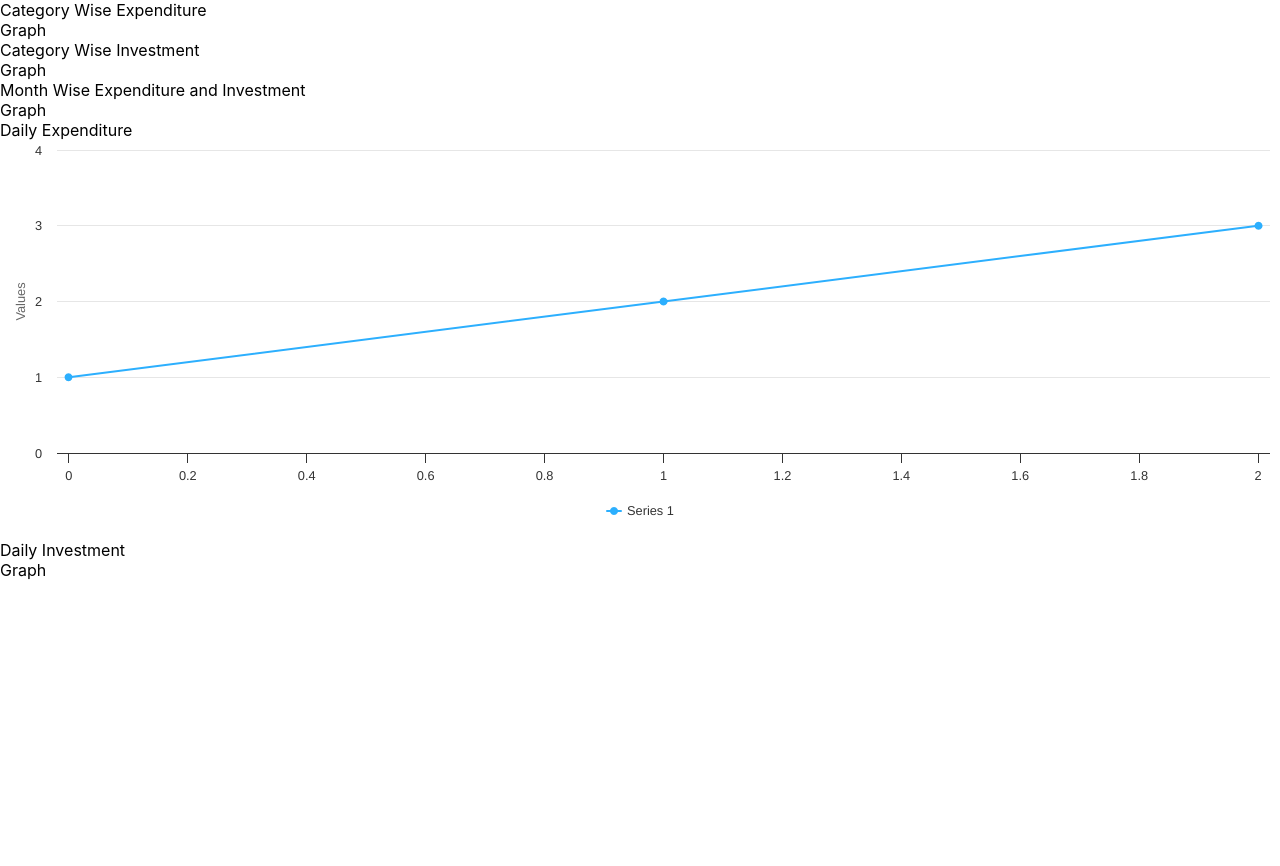
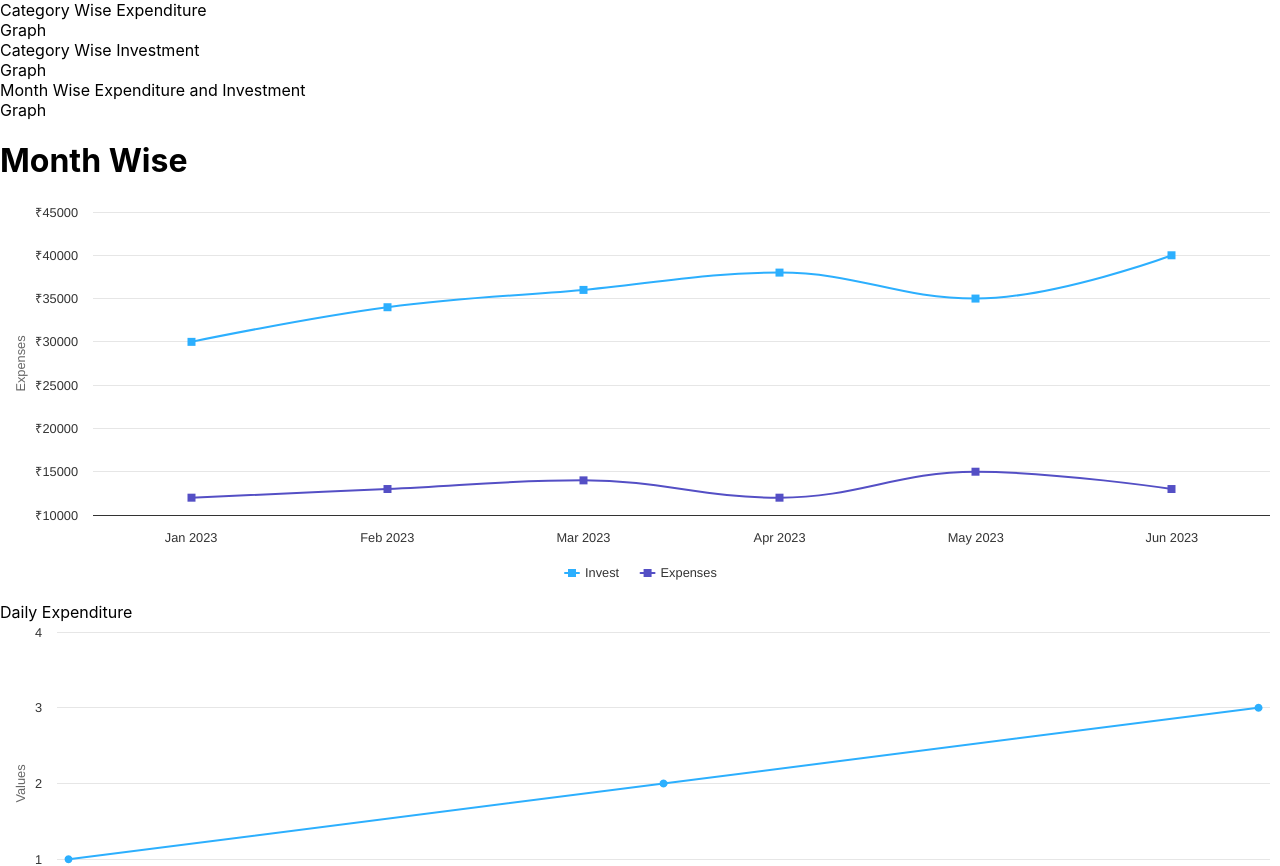
Before and after one commit to pranshuagrawal/fund-manager-hackathon-2023, a React (Create React App) app: page / in a window 1280 px wide. Shown: the top 866 px of the page. Before the commit the page ends 800 px from the top, so only its background shows below. Built offline with nearby package versions, Linux system fonts and the light colour scheme.

Commit message:
monthwise graphs rendered

```diff
--- a/src/components/MonthWise/index.jsx
+++ b/src/components/MonthWise/index.jsx
@@ -1,12 +1,74 @@
-const MonthWise = () => {
+import Highcharts from "highcharts";
+import HighchartsReact from "highcharts-react-official";
+
+const MonthWise = ({ data, limits }) => {
+  const { invest, spend } = data;
+
+  const xAxisData = invest.map(item => {
+    return item?.month;
+  })
+
+  const yAxisDataInvest = invest.map(item => {
+    return item?.amount
+  })
+
+  const yAxisDataSpend = spend.map(item => {
+    return item?.amount
+  })
+
+  const options = {
+    chart: {
+      type: "spline",
+    },
+    title: {
+      text: null,
+    },
+    series: [
+      {
+        name: 'Invest',
+        marker: {
+            symbol: 'square'
+        },
+        data: yAxisDataInvest,
+      },
+      {
+        name: 'Expenses',
+        marker: {
+            symbol: 'square'
+        },
+        data: yAxisDataSpend,
+      },
+    ],
+    xAxis: {
+      categories: xAxisData,
+      accessibility: {
+        description: "Expenditure",
+      },
+    },
+    yAxis: {
+      title: {
+        text: "Expenses",
+      },
+      labels: {
+        format: "₹{value}",
+      },
+    },
+    credits: {
+      enabled: false,
+    },
+  };
   return (
+    <>
       <div className="row">
         <div className="column">
           <div className="heading">Month Wise Expenditure and Investment</div>
           <div className="graph-container">Graph</div>
         </div>
       </div>
-    )
-}
+      <h1>Month Wise</h1>
+      <HighchartsReact highcharts={Highcharts} options={options} />
+    </>
+  );
+};
 
 export default MonthWise;
```
Lines whose indentation alone changed are shown as unchanged.
